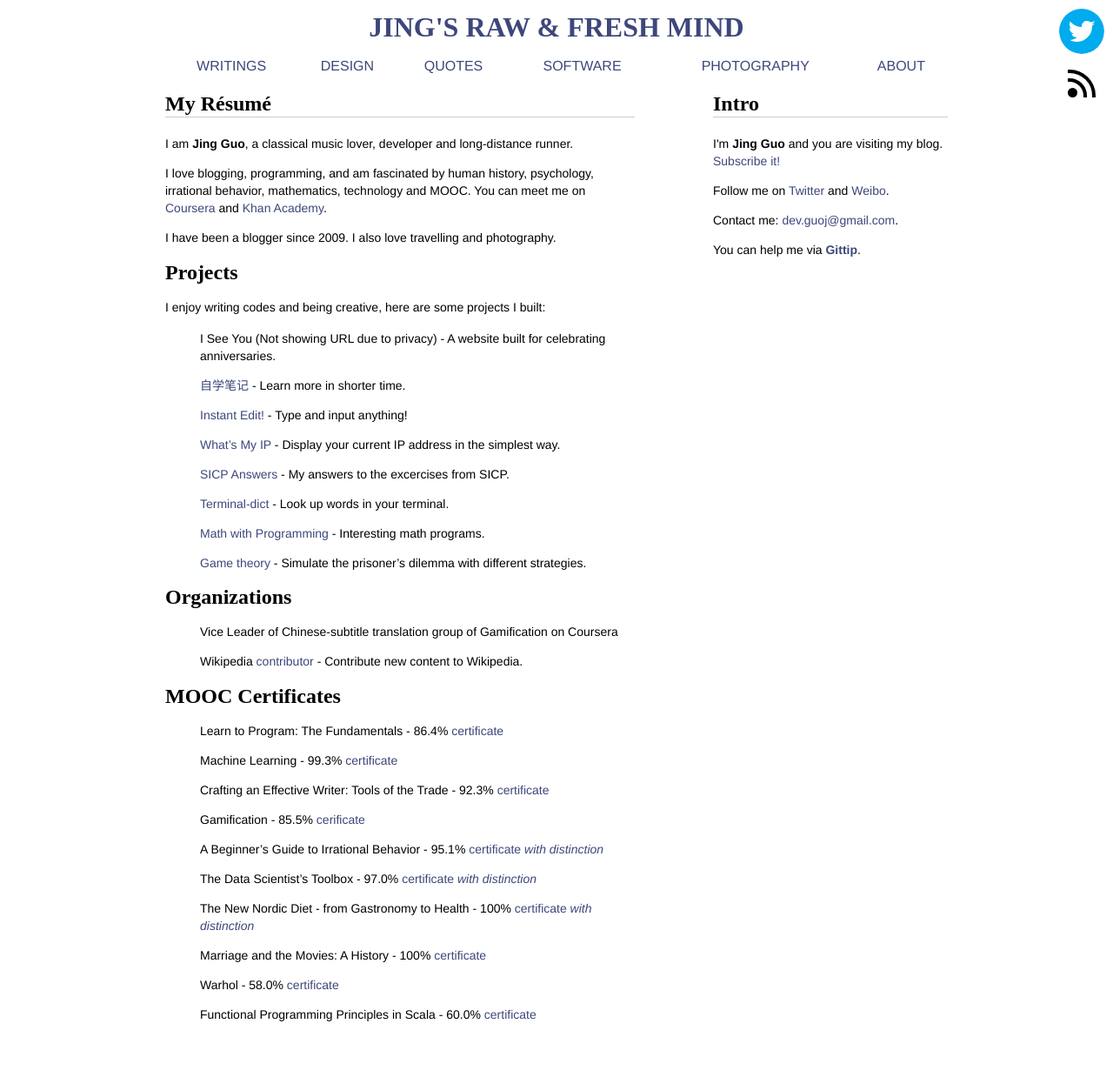
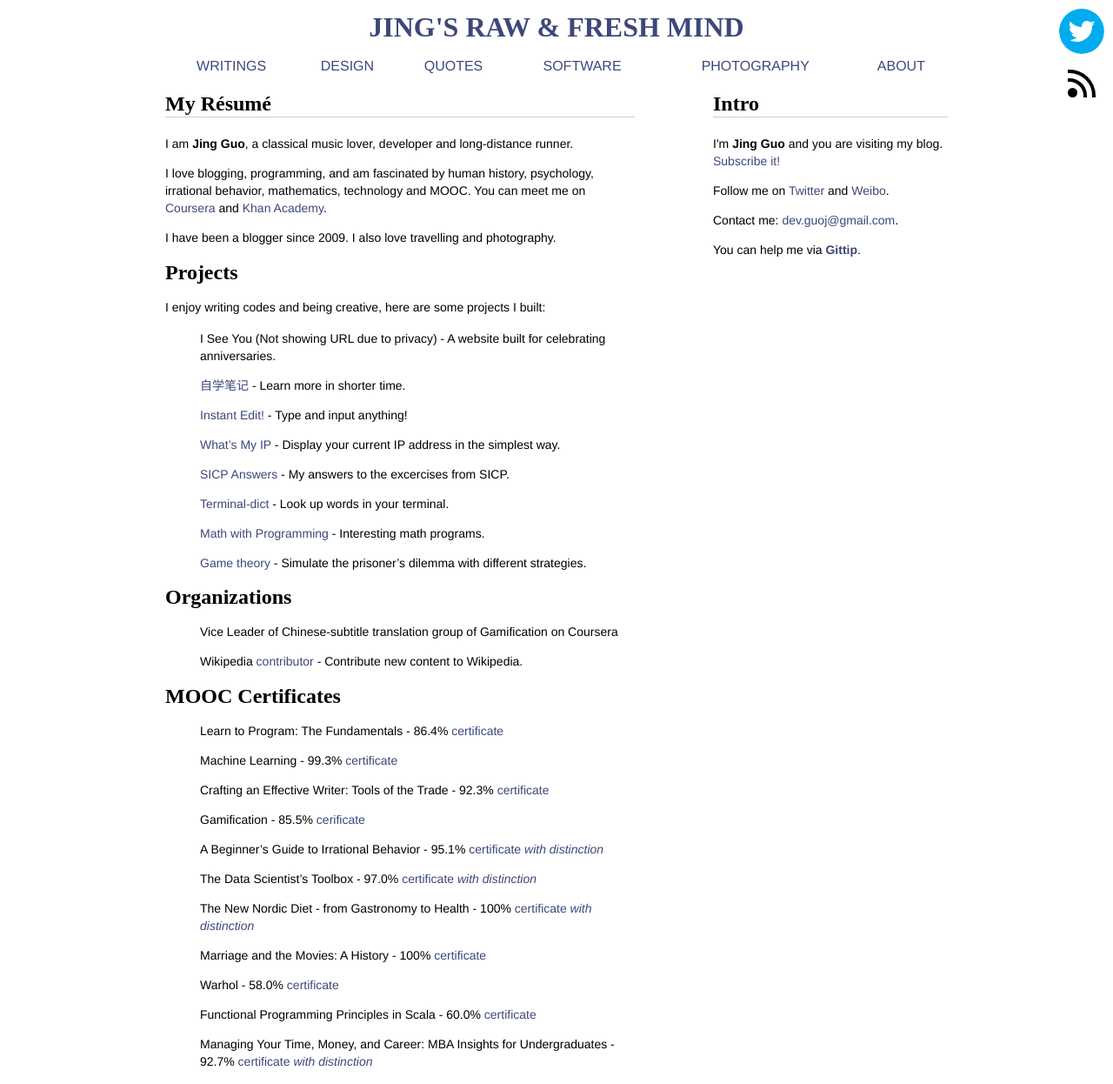
Before and after one commit to guojing0/guojing0.github.io, a Jekyll site: the page built from about-me.md, in a window 1280 px wide. Shown: the whole page at 87% size. Built offline with Jekyll 4.4.1, drawn with Linux system fonts in a browser that asks for light colours; Markdown is read by kramdown in place of the engine named in the settings; before the commit the page ends 1192 px from its top, so only the background shows below that.

Commit message:
certificate

```diff
--- a/about-me.md
+++ b/about-me.md
@@ -59,3 +59,5 @@
 * Warhol - 58.0% [certificate](/images/coursera-warhol.pdf)
 
 * Functional Programming Principles in Scala - 60.0% [certificate](/images/coursera-scala.pdf)
+
+* Managing Your Time, Money, and Career: MBA Insights for Undergraduates - 92.7% [certificate *with distinction*](/images/coursera-money.pdf)
```
Also changed, not shown: 1 other file.
